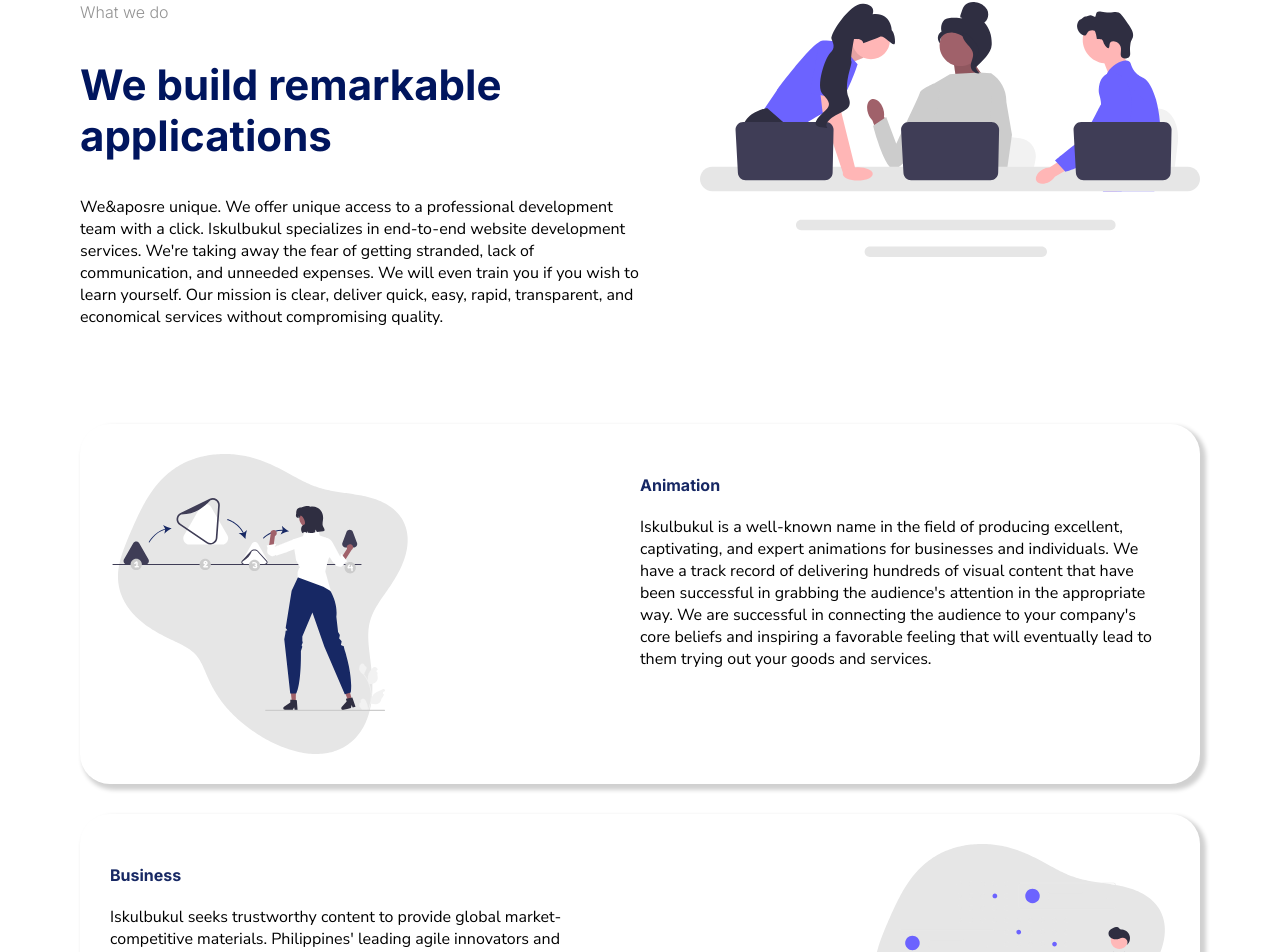
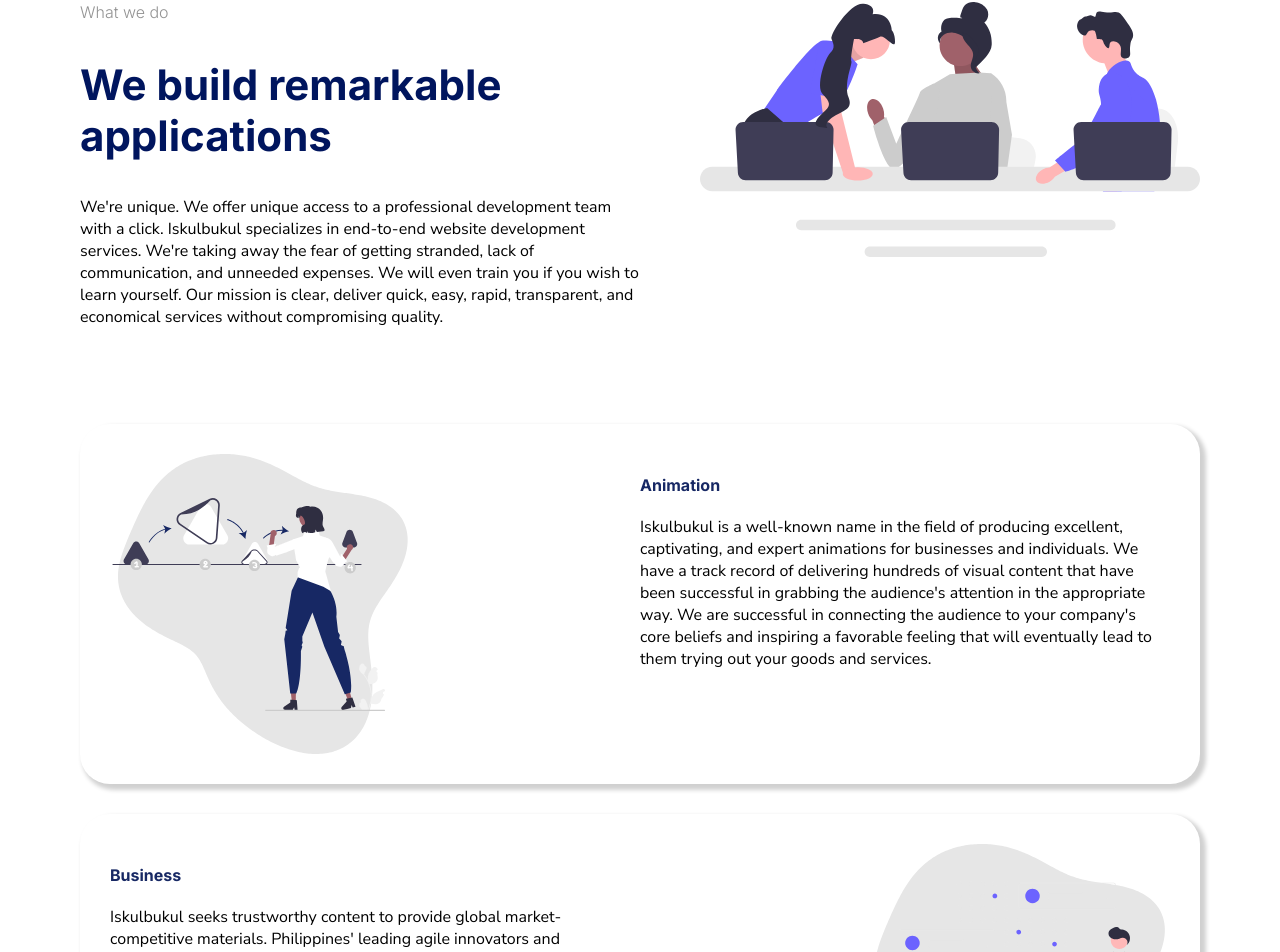
Before and after one commit to RichardManipon/NextJS_Static, a Next.js app: page / in a window 1280 px wide. Shown: the part 878-1830 px from the top of the page. Built offline with nearby package versions, Linux system fonts and the light colour scheme.

Commit message:
Fix apostrophe

```diff
--- a/components/Goal.js
+++ b/components/Goal.js
@@ -9,7 +9,7 @@
           <span className={styles.spanintro}>What we do</span>
           <h2>We build remarkable applications</h2>
           <p className={styles.p}>
-            We&aposre unique. We offer unique access to a professional development
+            We're unique. We offer unique access to a professional development
             team with a click. Iskulbukul specializes in end-to-end website
             development services. We're taking away the fear of getting
             stranded, lack of communication, and unneeded expenses. We will even
```
